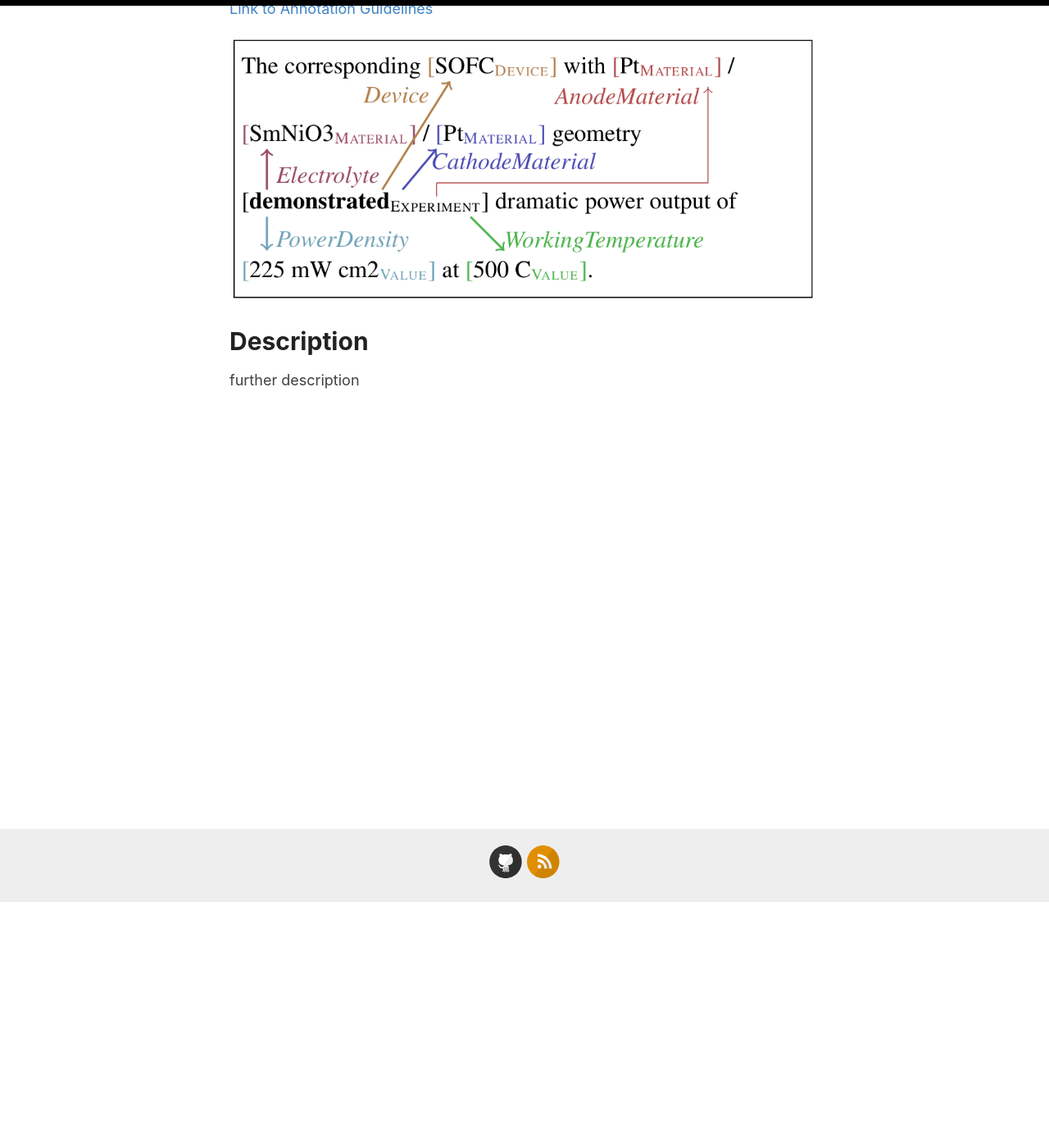
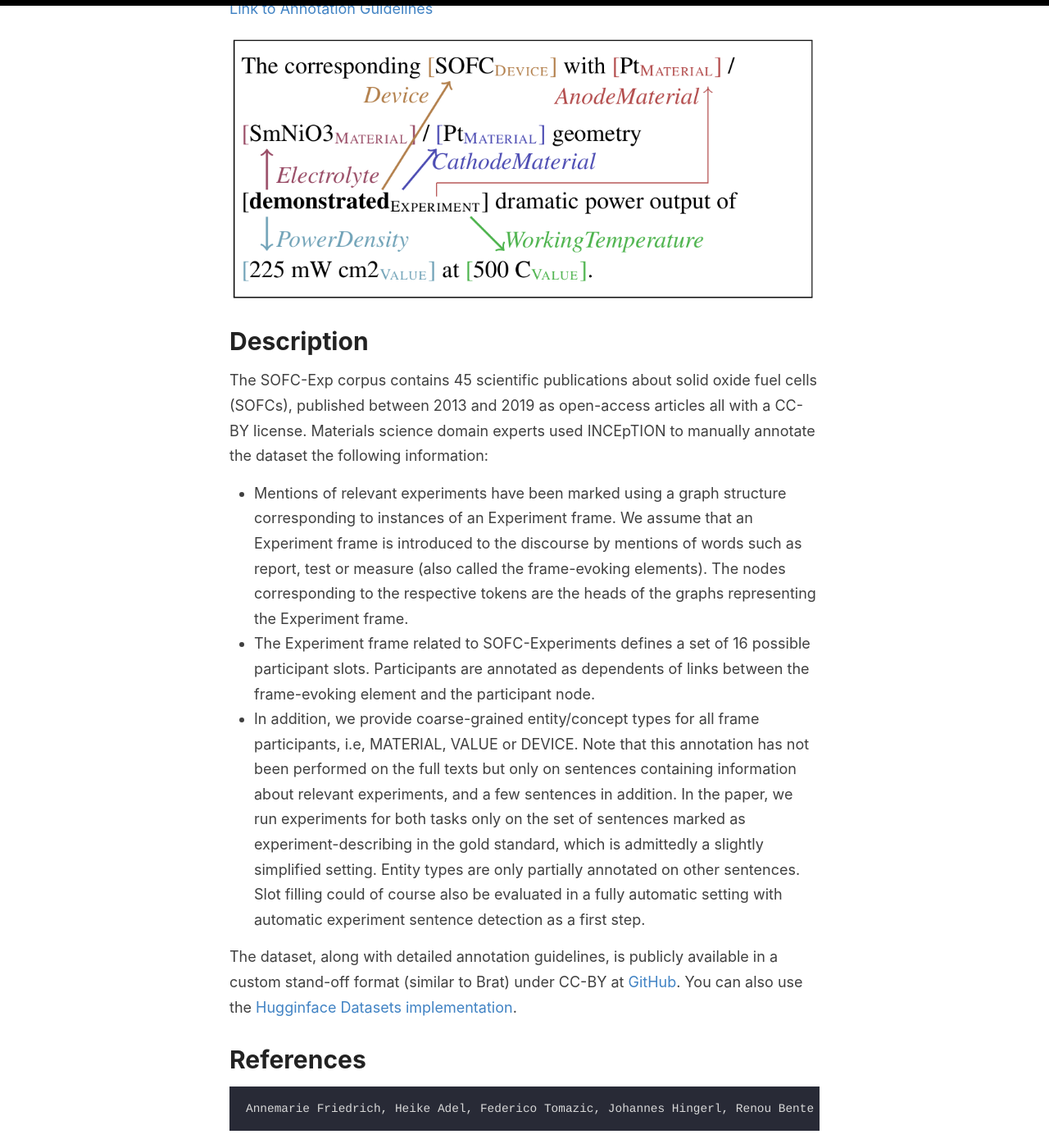
Before and after one commit to SIGANN/guido, a Jekyll site: the page built from _posts/2021-12-20-sofc-exp-corpus.md, in a window 1280 px wide and 1400 px high, scrolled down 300 px. Shown: the whole window at 82% size. Built offline with Jekyll 4.4.1, drawn with Linux system fonts in a browser that asks for light colours.

Commit message:
Update 2021-12-20-sofc-exp-corpus.md

```diff
--- a/_posts/2021-12-20-sofc-exp-corpus.md
+++ b/_posts/2021-12-20-sofc-exp-corpus.md
@@ -5,6 +5,7 @@ categories: [Named Entities, Event Extraction, Semantic Role Labeling]
 ---
 
 <!--- Main URL: add exactly one link here, replacing only the URL --->
+<!--- more links only if absolutely necessary, e.g., if there are several languages and you do not see a point of adding another page. -->
 [Link to Annotation Guidelines](https://github.com/boschresearch/sofc-exp_textmining_resources)
 
 <!-- Teaser image, delete next line if none -->
@@ -12,4 +13,17 @@ categories: [Named Entities, Event Extraction, Semantic Role Labeling]
 
 <!-- Description -->
 # Description
-further description
+The SOFC-Exp corpus contains 45 scientific publications about solid oxide fuel cells (SOFCs), published between 2013 and 2019 as open-access articles all with a CC-BY license. Materials science domain experts used INCEpTION to manually annotate the dataset the following information:
+
+* Mentions of relevant experiments have been marked using a graph structure corresponding to instances of an Experiment frame. We assume that an Experiment frame is introduced to the discourse by mentions of words such as report, test or measure (also called the frame-evoking elements). The nodes corresponding to the respective tokens are the heads of the graphs representing the Experiment frame.
+* The Experiment frame related to SOFC-Experiments defines a set of 16 possible participant slots. Participants are annotated as dependents of links between the frame-evoking element and the participant node.
+* In addition, we provide coarse-grained entity/concept types for all frame participants, i.e, MATERIAL, VALUE or DEVICE. Note that this annotation has not been performed on the full texts but only on sentences containing information about relevant experiments, and a few sentences in addition. In the paper, we run experiments for both tasks only on the set of sentences marked as experiment-describing in the gold standard, which is admittedly a slightly simplified setting. Entity types are only partially annotated on other sentences. Slot filling could of course also be evaluated in a fully automatic setting with automatic experiment sentence detection as a first step.
+
+The dataset, along with detailed annotation guidelines, is publicly available in a custom stand-off format (similar to Brat) under CC-BY at [GitHub](https://github.com/boschresearch/sofc-exp_textmining_resources/).
+You can also use the [Hugginface Datasets implementation](https://huggingface.co/datasets/sofc_materials_articles).
+
+
+<!-- Any further references, links etc. -->
+# References
+
+    Annemarie Friedrich, Heike Adel, Federico Tomazic, Johannes Hingerl, Renou Benteau, Anika Maruscyk and Lukas Lange. [The SOFC-Exp Corpus and Neural Approaches to Information Extraction in the Materials Science Domain.](https://aclanthology.org/2020.acl-main.116/) ACL 2020.
```
